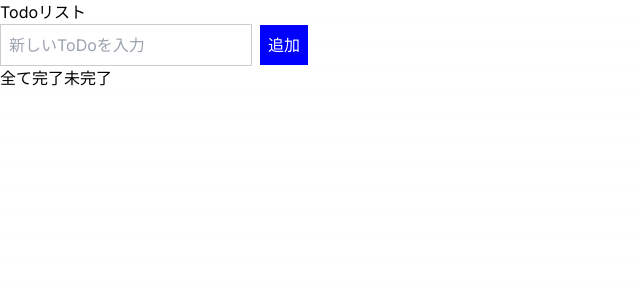
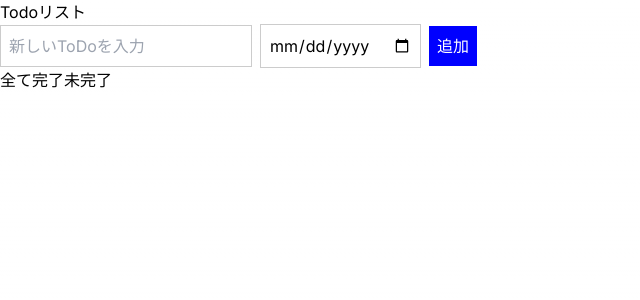
Before and after one commit to kohei240155/next-js-training, a Next.js app: page /todo-list in a window 1280 px wide. Shown: the top 300 px of the page, without its empty margins (0-640 px from the left). Built offline with nearby package versions, Linux system fonts and the light colour scheme.

Commit message:
No14 Answer

```diff
--- a/src/app/todo-list/page.tsx
+++ b/src/app/todo-list/page.tsx
@@ -8,6 +8,7 @@ type Todo = {
     id: string;
     text: string;
     completed: boolean;
+    dueDate: string;
 }
 
 const TodoList = () => {
@@ -16,10 +17,11 @@ const TodoList = () => {
     const [filter, setFilter] = useState<"all" | "completed" | "incomplete">("all");
     const [editingTodoId, setEditingTodoId] = useState<string | null>(null);
     const [editingText, setEditingText] = useState("");
+    const [newTodoDueDate, setNewTodoDueDate] = useState("");
 
     const handleAddTodo = () => {
         if (newTodo.trim() !== "") {
-            const updatedTodos = [...todos, {id: uuidv4() ,text: newTodo, completed: false}];
+            const updatedTodos = [...todos, {id: uuidv4() ,text: newTodo, completed: false, dueDate: newTodoDueDate}];
             setTodos(updatedTodos);
             setNewTodo("");
             localStorage.setItem("todos", JSON.stringify(updatedTodos));
@@ -83,6 +85,12 @@ const TodoList = () => {
                 type="text"
                 placeholder="新しいToDoを入力"
                 className={styles.input} />
+            <input
+                value={newTodoDueDate}
+                onChange={(e) => setNewTodoDueDate(e.target.value)}
+                type="date"
+                className={styles.input}
+                />
             <button onClick={handleAddTodo} className={styles.button}>追加</button>
             <div>
                 <button onClick={() => setFilter("all")}>全て</button>
@@ -104,6 +112,10 @@ const TodoList = () => {
                         ) : (
                             <>
                                 <span style={{textDecoration: todo.completed ? "line-through" : "none"}}>{todo.text}</span>
+                                <span
+                                    style={{
+                                        color: new Date(todo.dueDate) < new Date() ? 'red' : 'black'
+                                }}>{todo.dueDate}</span>
                                 <button onClick={() => handleToggleComplete(todo.id)}>完了</button>
                                 <button onClick={() => handleRemoveTodo(todo.id)}>削除</button>
                                 <button onClick={() => handleEditTodo(todo.id, todo.text)}>編集</button>
```
